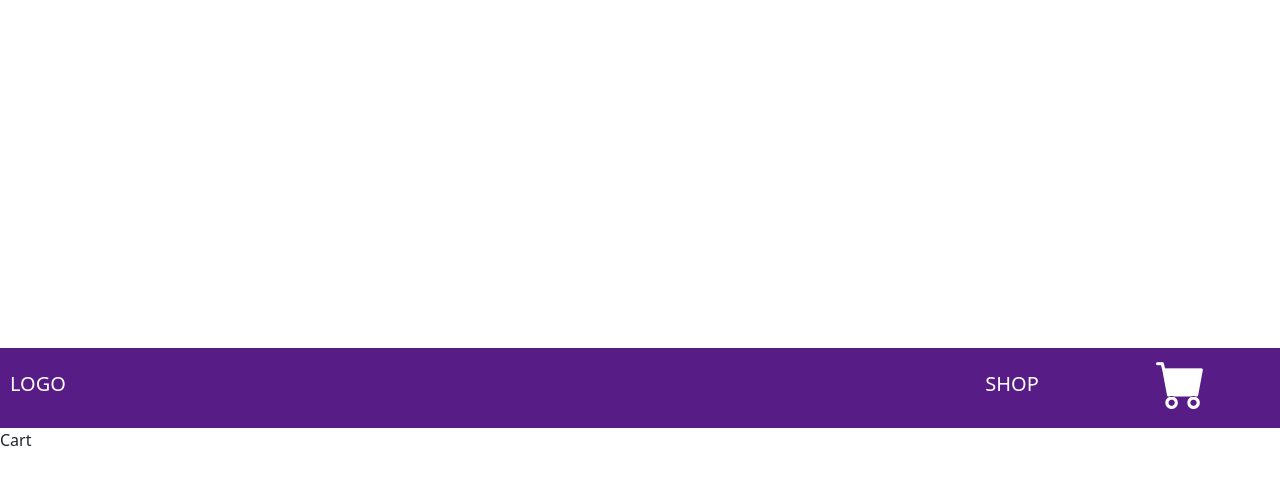
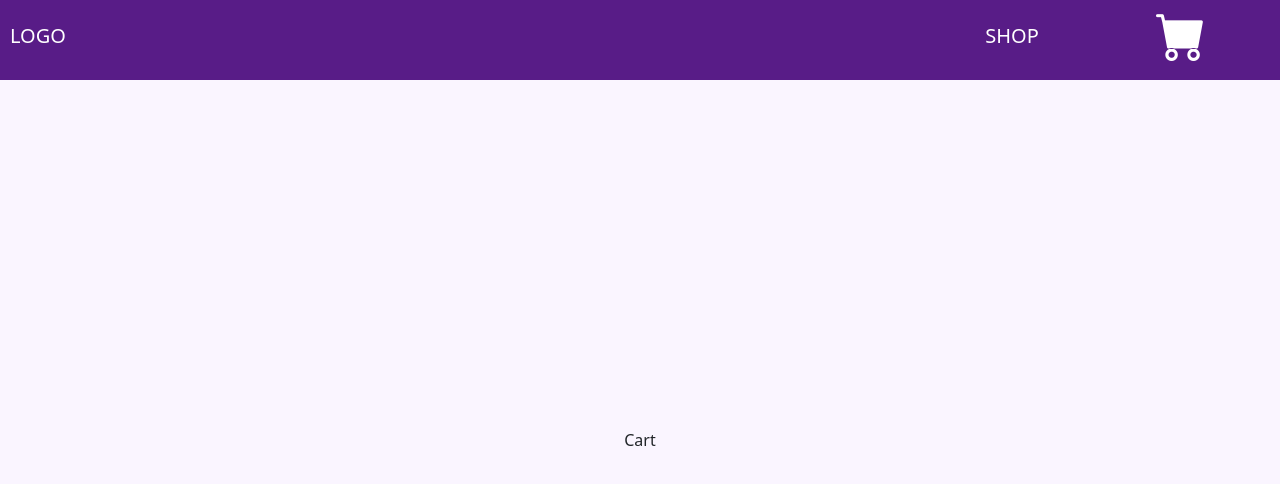
Before and after one commit to Peterngacha85/ecommerce, a React (Vite) app: page / in a window 1280 px wide. Both pictures are taken after a click on the element 1189 px from the left and 36 px from the top of the page. Shown: the top 484 px of the page. Built offline with nearby package versions, Linux system fonts and the light colour scheme.

Commit message:
under development

```diff
--- a/src/App.css
+++ b/src/App.css
@@ -3,6 +3,6 @@
   margin: 0;
   padding: 0;
 }
-.shop-container{
+.shop-container, .cart-container{
   margin-top: 10svh;
 }
--- a/src/App.jsx
+++ b/src/App.jsx
@@ -17,7 +17,7 @@ function App() {
           <Shop />
         </div>
       ) : (
-        <div className="shop-container">
+        <div className="cart-container">
           <Cart  />
         </div>
       )}
--- a/src/pages/Cart.jsx
+++ b/src/pages/Cart.jsx
@@ -1,8 +1,9 @@
 import React from 'react'
+import '../styles/cart.css'
 
 const Cart = () => {
   return (
-    <div >Cart</div>
+    <div className='cart'>Cart</div>
   )
 }
 
--- /dev/null
+++ b/src/styles/cart.css
@@ -0,0 +1,16 @@
+
+.cart{
+    width: 100vw;
+    height: 90svh;
+    display: flex;
+    flex-direction: column;
+    justify-content: center;
+    align-items: center;
+    /* margin-top: 20svh; */
+    background-color:#FAF5FF;
+    /* height: 90svh; */
+    overflow-y: scroll;
+    margin: 0;
+    padding: 0;
+
+}
```
